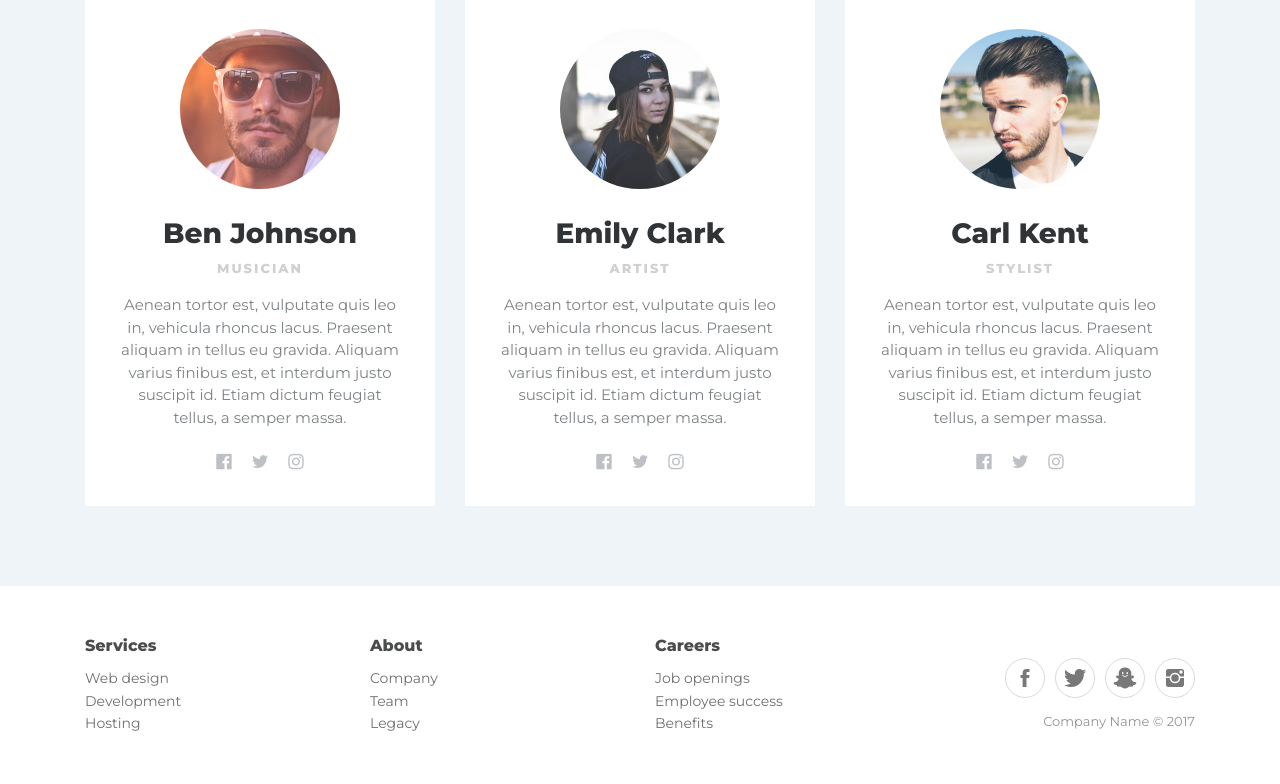
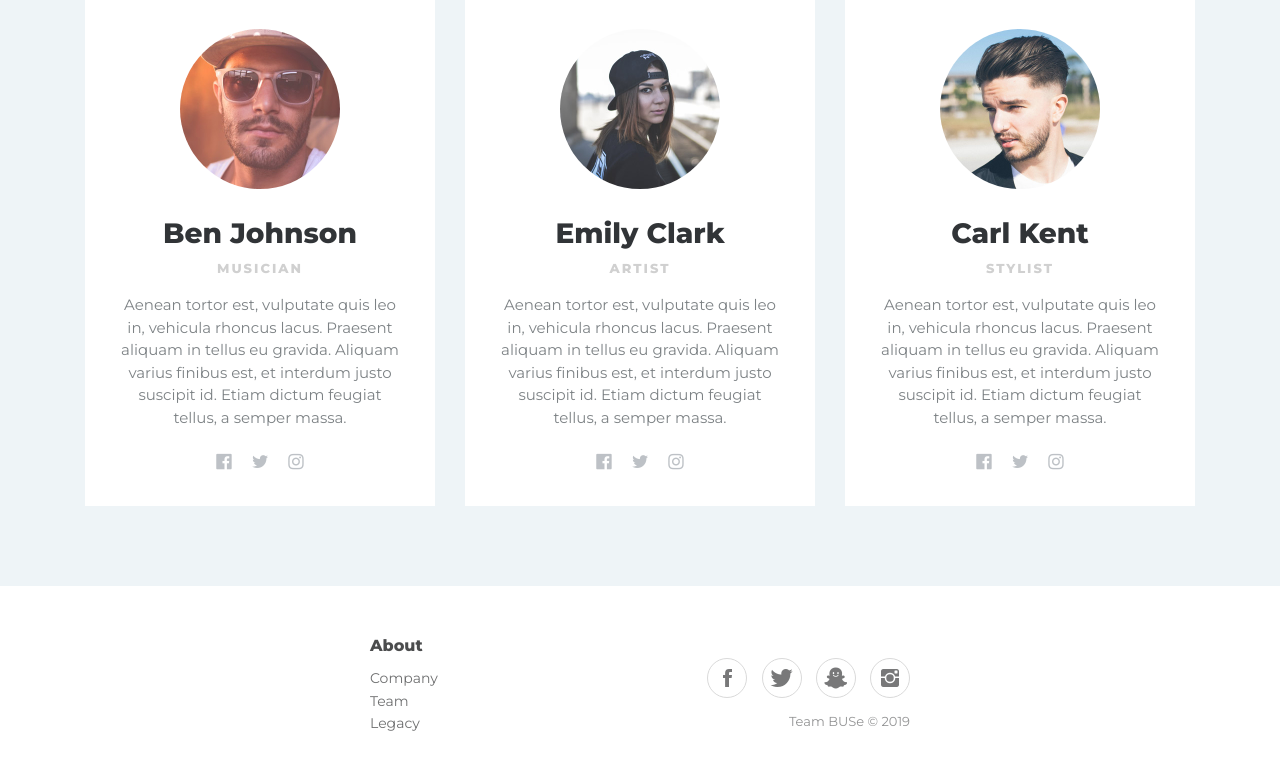
Before and after one commit to srijans38/BUSe, a Django app: page / in a window 1280 px wide. Shown: the part 868-1652 px from the top of the page. Run offline with Django 3.2, Linux system fonts and the light colour scheme; some libraries are stand-ins or nearby versions.

Commit message:
Change templates

```diff
--- a/bdata/templates/bdata/base.html
+++ b/bdata/templates/bdata/base.html
@@ -48,31 +48,27 @@
                 <div class="container">
                     <div class="row justify-content-center">
                         <div class="col-sm-4 col-md-3 item">
-                            <h3>Services</h3>
-                            <ul>
-                                <li><a href="#">Web design</a></li>
-                                <li><a href="#">Development</a></li>
-                                <li><a href="#">Hosting</a></li>
-                            </ul>
-                        </div>
-                        <div class="col-sm-4 col-md-3 item">
                             <h3>About</h3>
                             <ul>
-                                <li><a href="#">Company</a></li>
+                                <li><a href= {% url 'home' %}>Company</a></li>
                                 <li><a href="#">Team</a></li>
                                 <li><a href="#">Legacy</a></li>
                             </ul>
                         </div>
-                        <div class="col-sm-4 col-md-3 item">
-                            <h3>Careers</h3>
-                            <ul>
-                                <li><a href="#">Job openings</a></li>
-                                <li><a href="#">Employee success</a></li>
-                                <li><a href="#">Benefits</a></li>
-                            </ul>
-                        </div>
-                        <div class="col-lg-3 item social"><a href="#"><i class="icon ion-social-facebook"></i></a><a href="#"><i class="icon ion-social-twitter"></i></a><a href="#"><i class="icon ion-social-snapchat"></i></a><a href="#"><i class="icon ion-social-instagram"></i></a>
-                            <p class="copyright">Company Name © 2017</p>
+                        <div class="col-lg-3 item social">
+                            <a href="https://www.facebook.com/">
+                                <i class="icon ion-social-facebook"></i>
+                            </a>
+                            <a href="https://www.twitter.com/">
+                                <i class="icon ion-social-twitter"></i>
+                            </a>
+                            <a href="https://www.snapchat.com/">
+                                <i class="icon ion-social-snapchat"></i>
+                            </a>
+                            <a href="https://www.instagram.com/">
+                                <i class="icon ion-social-instagram"></i>
+                            </a>
+                            <p class="copyright">Team BUSe © 2019</p>
                         </div>
                     </div>
                 </div>
--- a/bdata/templates/bdata/home.html
+++ b/bdata/templates/bdata/home.html
@@ -19,7 +19,7 @@ BUSe
 {% endblock header-orange %}
 
 {% block sections %}
-<div class="team-boxed">
+<div class="team-boxed" id="team">
         <div class="container">
             <div class="intro">
                 <h2 class="text-center">Our Team</h2>
```
